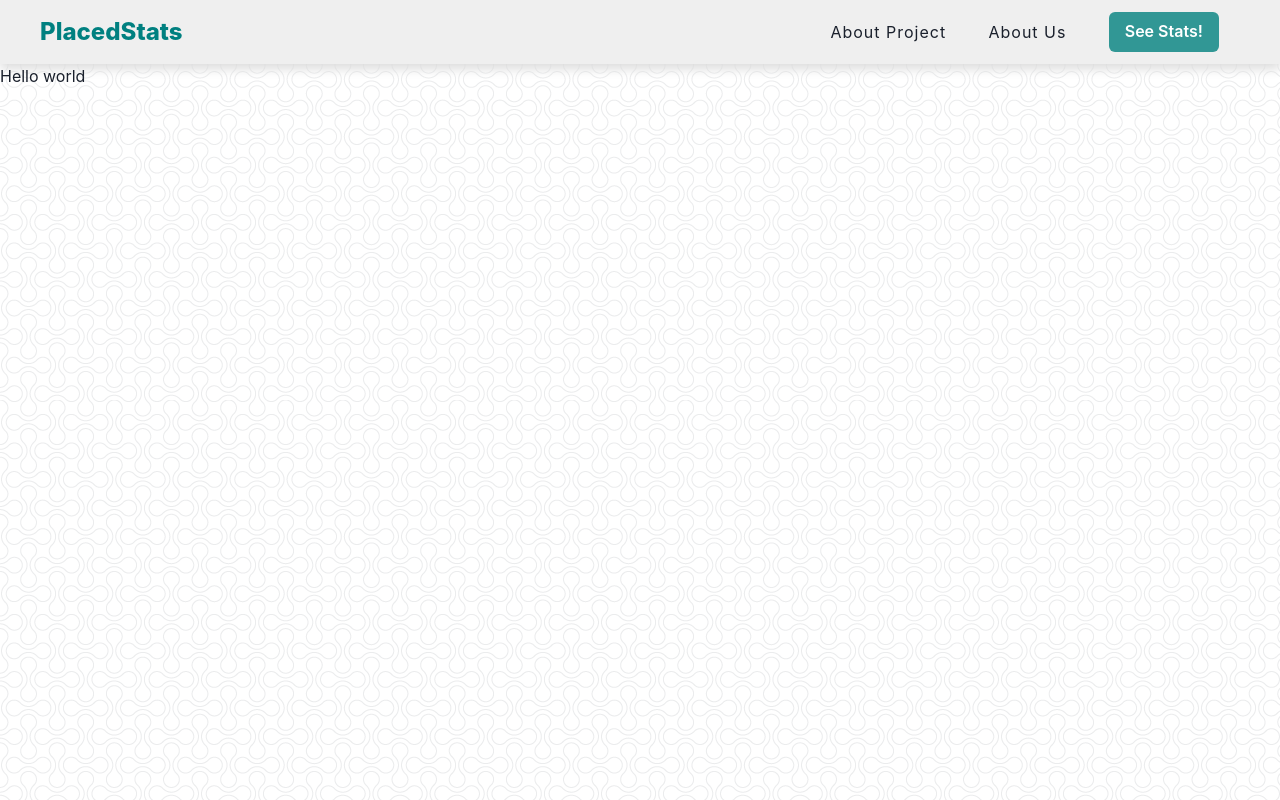
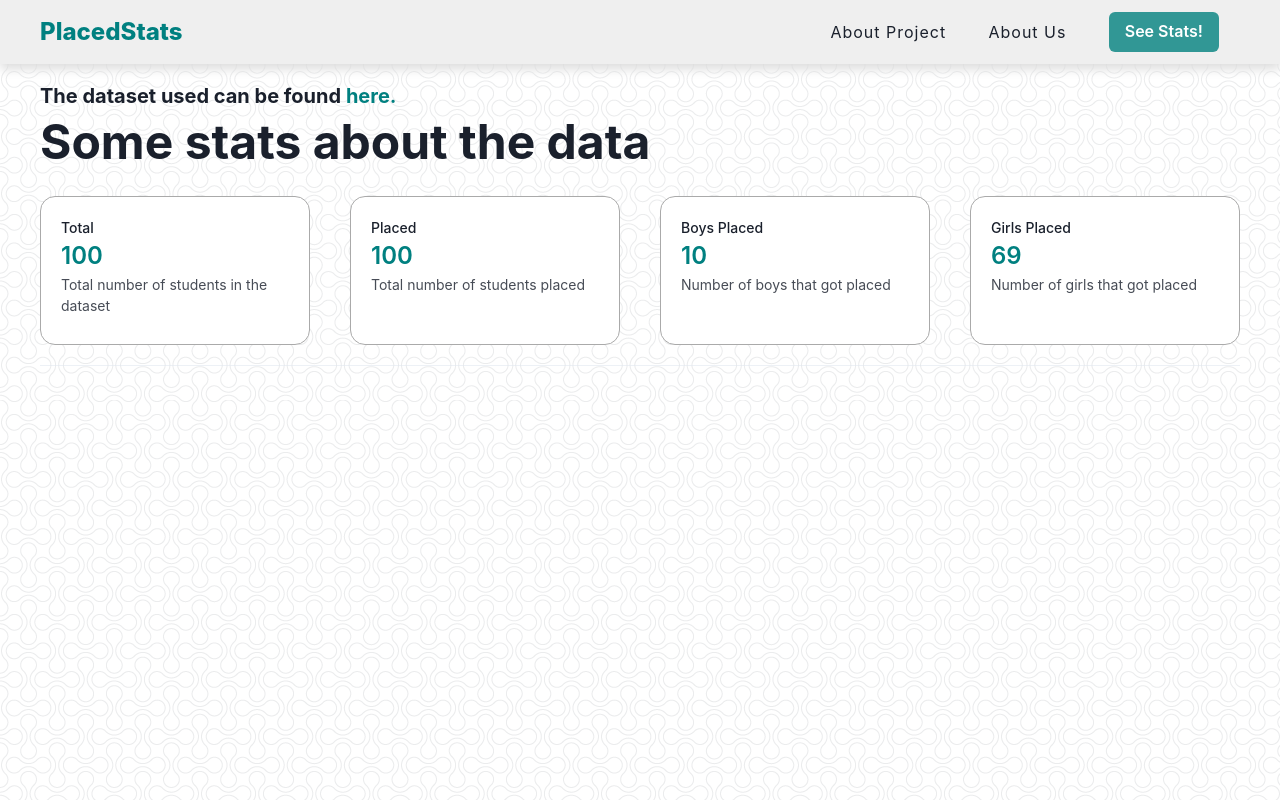
Before and after one commit to Sarthakbh321/DV-Project, a React (Create React App) app: page /app in a window 1280 px wide. Built offline with nearby package versions, Linux system fonts and the light colour scheme.

Commit message:
started main app

```diff
--- /dev/null
+++ b/src/components/DashStats/DashStats.css
@@ -0,0 +1,6 @@
+.app-stat {
+	background-color: white;
+	padding: 20px;
+	border: 1px solid #aaa;
+	border-radius: 15px;
+}
--- /dev/null
+++ b/src/components/DashStats/DashStats.js
@@ -0,0 +1,35 @@
+import React from "react";
+import "./DashStats.css";
+import { Stat, StatHelpText, StatLabel, StatNumber } from "@chakra-ui/stat";
+import { SimpleGrid } from "@chakra-ui/layout";
+
+const DashStats = () => {
+	return (
+		<SimpleGrid columns={4} style={{ marginTop: 30 }} spacing={10}>
+			<Stat className="app-stat">
+				<StatLabel>Total</StatLabel>
+				<StatNumber color="teal">100</StatNumber>
+				<StatHelpText>
+					Total number of students in the dataset
+				</StatHelpText>
+			</Stat>
+			<Stat className="app-stat">
+				<StatLabel>Placed</StatLabel>
+				<StatNumber color="teal">100</StatNumber>
+				<StatHelpText>Total number of students placed</StatHelpText>
+			</Stat>
+			<Stat className="app-stat">
+				<StatLabel>Boys Placed</StatLabel>
+				<StatNumber color="teal">10</StatNumber>
+				<StatHelpText>Number of boys that got placed</StatHelpText>
+			</Stat>
+			<Stat className="app-stat">
+				<StatLabel>Girls Placed</StatLabel>
+				<StatNumber color="teal">69</StatNumber>
+				<StatHelpText>Number of girls that got placed</StatHelpText>
+			</Stat>
+		</SimpleGrid>
+	);
+};
+
+export default DashStats;
--- a/src/pages/App/AppMain.css
+++ b/src/pages/App/AppMain.css
@@ -0,0 +1,3 @@
+.app-main {
+	padding: 20px 40px;
+}
--- a/src/pages/App/AppMain.js
+++ b/src/pages/App/AppMain.js
@@ -1,7 +1,30 @@
+import { Divider, Heading, Link } from "@chakra-ui/layout";
+
 import React from "react";
+import DashStats from "../../components/DashStats/DashStats";
+import "./AppMain.css";
 
 const AppMain = () => {
-	return <div className="app-main">Hello world</div>;
+	return (
+		<div className="app-main">
+			<Heading as="h2" size="md">
+				The dataset used can be found{" "}
+				<Link
+					color="teal"
+					href="https://www.kaggle.com/benroshan/factors-affecting-campus-placement"
+					isExternal
+				>
+					here.
+				</Link>{" "}
+			</Heading>
+			<Heading as="h1" size="2xl" style={{ marginTop: 10 }}>
+				Some stats about the data
+			</Heading>
+
+			<DashStats />
+			<Divider size="lg" style={{ margin: "20px 0" }} />
+		</div>
+	);
 };
 
 export default AppMain;
```
